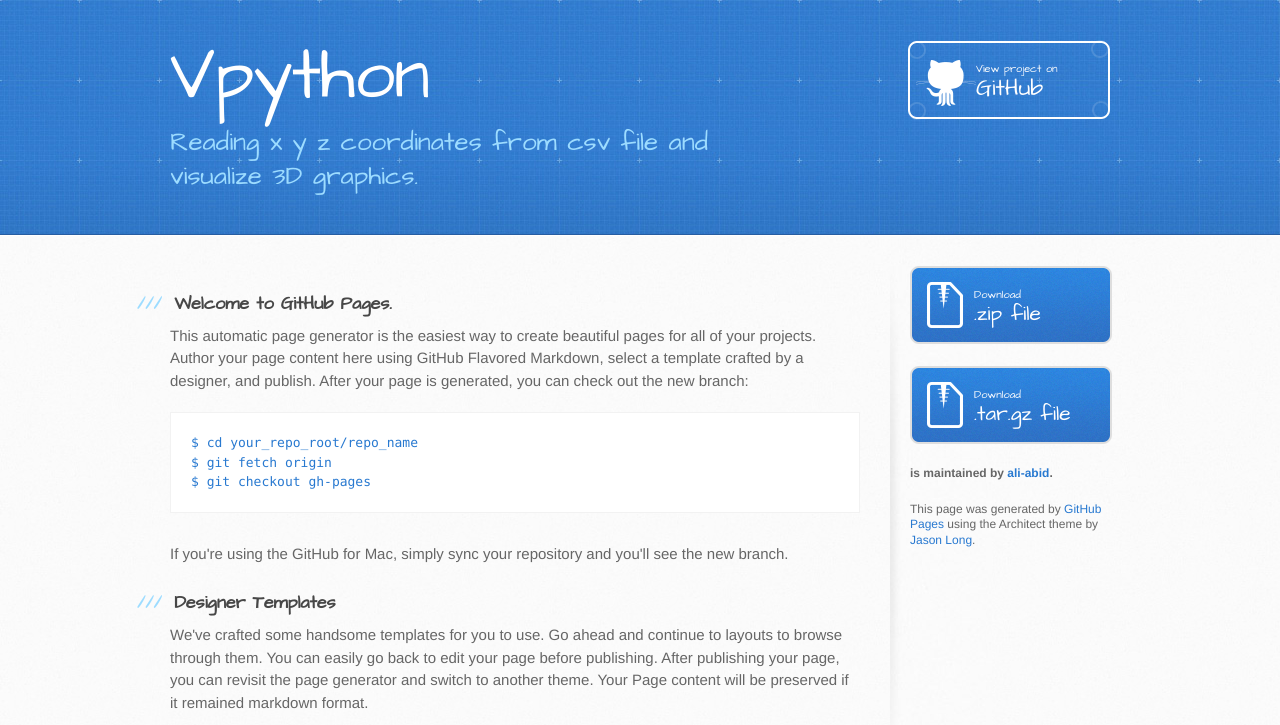
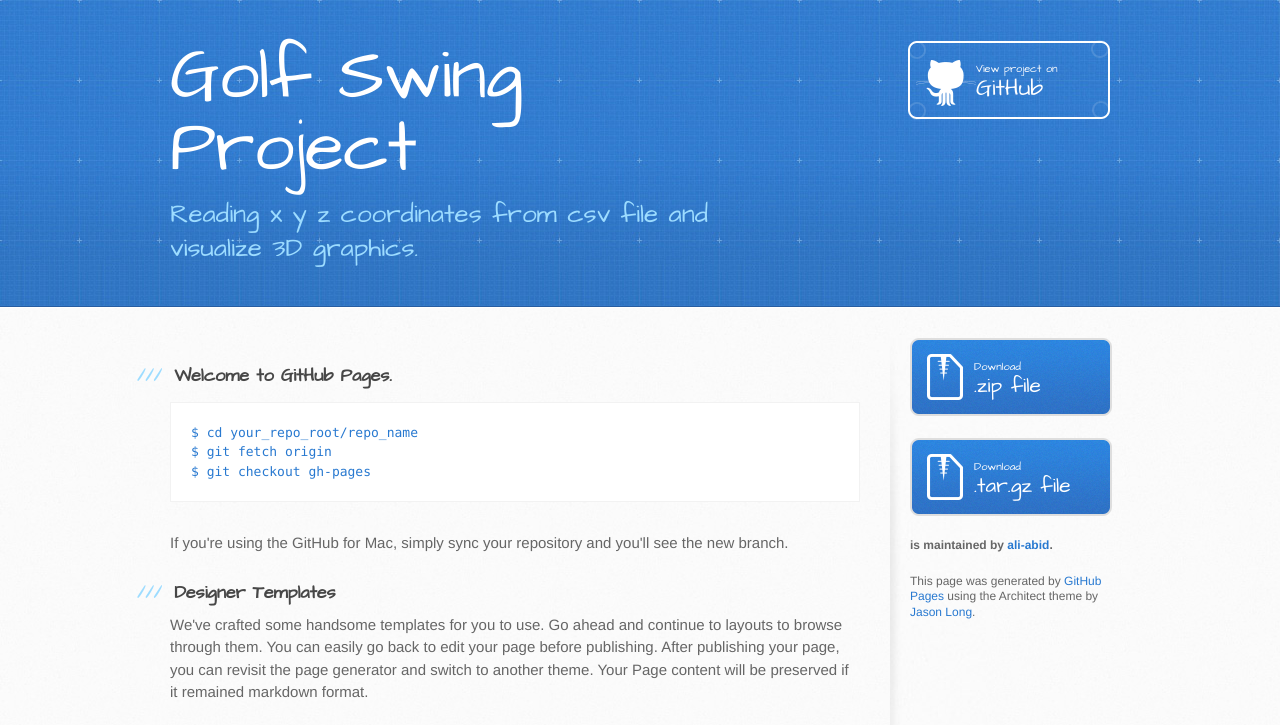
Before and after one commit to ali-abid/VPython, a plain HTML site: page index.html in a window 1280 px wide. Shown: the top 725 px of the page. Drawn offline with Linux system fonts and the light colour scheme.

Commit message:
added in index file

```diff
--- a/index.html
+++ b/index.html
@@ -19,7 +19,7 @@
   <body>
     <header>
       <div class="inner">
-        <h1>Vpython</h1>
+        <h1>Golf Swing Project</h1>
         <h2>Reading x y z coordinates from csv file and visualize 3D graphics.</h2>
         <a href="https://github.com/ali-abid/VPython" class="button"><small>View project on</small> GitHub</a>
       </div>
@@ -31,7 +31,6 @@
           <h3>
 <a id="welcome-to-github-pages" class="anchor" href="#welcome-to-github-pages" aria-hidden="true"><span class="octicon octicon-link"></span></a>Welcome to GitHub Pages.</h3>
 
-<p>This automatic page generator is the easiest way to create beautiful pages for all of your projects. Author your page content here using GitHub Flavored Markdown, select a template crafted by a designer, and publish. After your page is generated, you can check out the new branch:</p>
 
 <pre><code>$ cd your_repo_root/repo_name
 $ git fetch origin
```
